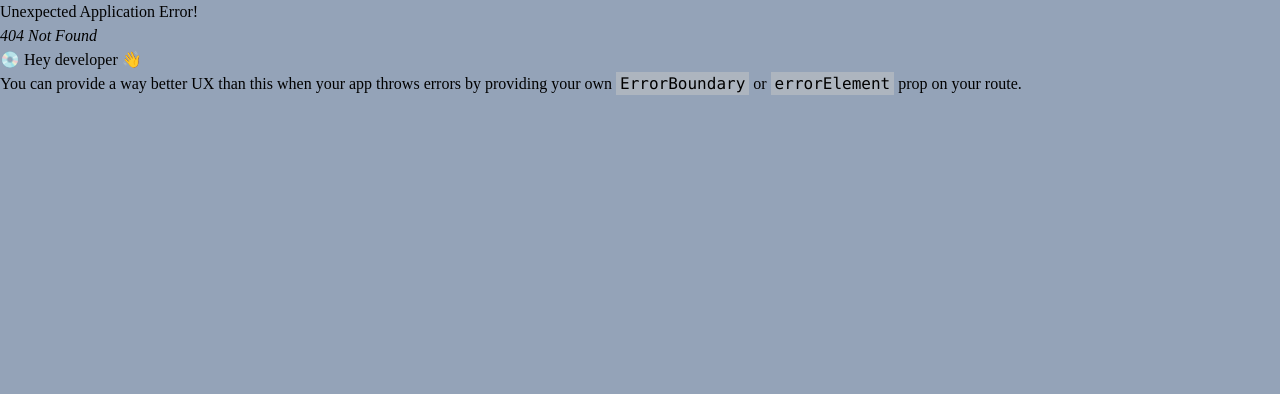
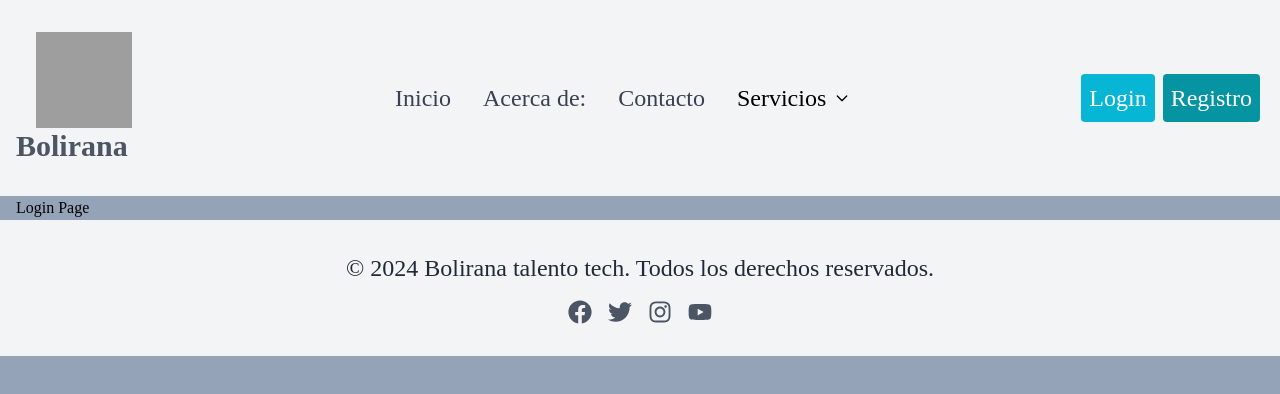
Before and after one commit to seguraedwin5/BoliranaTalentotech, a React (Vite) app: page /login in a window 1280 px wide. Before the commit this address had no page. Shown: the top 394 px of the page. Built offline with nearby package versions, Linux system fonts and the light colour scheme; grey boxes are pictures that could not be loaded; a web font is replaced by a local one.

Commit message:
se agregar las rutas login,registro,acercade,contacto y se hacen modificaciones al navba y se crea el footer

```diff
--- /dev/null
+++ b/src/layout/Footer.jsx
@@ -0,0 +1,50 @@
+import React from 'react';
+import { FaFacebook, FaTwitter, FaInstagram, FaYoutube } from 'react-icons/fa';
+
+const Footer = () => {
+  return (
+    <footer className="bg-gray-100 py-8">
+      <div className="container mx-auto flex flex-col items-center">
+        <div className="text-gray-800 text-sm: 2xl mb-4 text-2xl">
+          © 2024 Bolirana talento tech. Todos los derechos reservados.
+        </div>
+        <div className="flex space-x-4">
+          <a
+            href="https://www.facebook.com/tuempresa"
+            target="_blank"
+            rel="noopener noreferrer"
+            className="text-gray-600 hover:text-blue-600 transition-colors duration-300"
+          >
+            <FaFacebook size={24} />
+          </a>
+          <a
+            href="https://twitter.com/tuempresa"
+            target="_blank"
+            rel="noopener noreferrer"
+            className="text-gray-600 hover:text-blue-600 transition-colors duration-300"
+          >
+            <FaTwitter size={24} />
+          </a>
+          <a
+            href="https://www.instagram.com/tuempresa"
+            target="_blank"
+            rel="noopener noreferrer"
+            className="text-gray-600 hover:text-blue-600 transition-colors duration-300"
+          >
+            <FaInstagram size={24} />
+          </a>
+          <a
+            href="https://www.youtube.com/tuempresa"
+            target="_blank"
+            rel="noopener noreferrer"
+            className="text-gray-600 hover:text-blue-600 transition-colors duration-300"
+          >
+            <FaYoutube size={24} />
+          </a>
+        </div>
+      </div>
+    </footer>
+  );
+};
+
+export default Footer;
--- a/src/layout/Layout.jsx
+++ b/src/layout/Layout.jsx
@@ -1,16 +1,14 @@
 import { Outlet } from "react-router-dom";
 import Navbar from "./Navbar";
+import Footer from "./Footer";
 function Layout() {
   return (
     <div>
-      <header>
-        <Navbar></Navbar>
-      </header>
-
+      <Navbar></Navbar>
       <main className="container mx-auto px-4">
         <Outlet />
       </main>
-      <footer></footer>
+      <Footer></Footer>
     </div>
   );
 }
--- a/src/layout/Navbar.jsx
+++ b/src/layout/Navbar.jsx
@@ -6,52 +6,44 @@ const { Item } = Dropdown;
 
 function NavbarComponent() {
   return (
-    <Navbar fluid rounded>
-      <Brand>
-        <Link to={"/"}>
-          <img
-            src="/public/logo.png"
-            className="mr-3 h-9 sm:h-12"
-            alt="Flowbite React Logo"
-          />
-        </Link>
-        <span className="self-center whitespace-nowrap text-xl font-semibold dark:text-white">
+    <Navbar className="bg-gray-100 py-8">
+      <Link to={"/"} className="text-gray-600 font-bold mr-4 mb-4 md:mb-0 text-3xl">
+        <img src="/public/logo.png" className="mr-5 ml-5 h-16 w-16 sm:h-24 sm:w-24" alt="Logo" />
           Bolirana
-        </span>
-      </Brand>
-      <div className="flex md:order-2">
-        <div className="bg-cyan-500 p-2 mx-1 rounded text-white hover:bg-cyan-700">
-        <h4><Link to='/login'>Login</Link></h4>
-        </div>
-        <div className="bg-teal-500 p-2 mx-1 rounded text-white hover:bg-teal-700">
-        <h4><Link to='/registro'>Registro</Link></h4>
-        </div>
-      </div>
-
+      </Link>
       <Navbar.Collapse>
-        <Navbar.Link active>
-          <Link to="/">Home</Link>
+        <Navbar.Link>
+          <Link to="/" className="text-2xl">Inicio</Link>
         </Navbar.Link>
         <Navbar.Link>
-          <Link to="/">Mas</Link>
+          <Link to="/acercade" className="text-2xl">Acerca de:</Link>
         </Navbar.Link>
         <Navbar.Link>
-          <Link to="/">Contacto</Link>
+          <Link to="/contacto" className="text-2xl">Contacto</Link>
         </Navbar.Link>
-        <Dropdown arrowIcon={true} inline label={"Servicios"}>
-          <Item>
-            <Link to="/campeonatos">Campoeonato</Link>
+        <Dropdown arrowIcon={true} inline label={<span className="text-2xl">Servicios</span>} className="text-2xl">
+          <Item className="bg-gray-300">
+            <Link to="/campeonatos" className="text-2xl">Campoeonato</Link>
           </Item>
-          <Item>
-            <Link to="/eventos">Eventos</Link>
+          <Item className="bg-gray-300">
+            <Link to="/eventos" className="text-2xl">Eventos</Link>
           </Item>
-          <Item>
-            <Link to="/alquiler">Alquiler</Link>
+          <Item className="bg-gray-300">
+            <Link to="/alquiler" className="text-2xl">Alquiler</Link>
           </Item>
         </Dropdown>
         <Navbar.Toggle />
       </Navbar.Collapse>
+      <div className="flex md:order-2">
+        <div className="bg-cyan-500 p-2 mx-1 rounded text-white hover:bg-cyan-700">
+        <h4><Link to='/login' className="text-2xl">Login</Link></h4>
+        </div>
+        <div className="bg-teal-500 p-2 mx-1 rounded text-white hover:bg-teal-700">
+        <h4><Link to='/registro' className="text-2xl">Registro</Link></h4>
+        </div>
+      </div>
     </Navbar>
+
   );
 }
 export default NavbarComponent;
--- /dev/null
+++ b/src/pages/AcercaDe.jsx
@@ -0,0 +1,9 @@
+function AcercaDe() {
+    return (
+      <>
+        <h1>AcercaDe Page</h1>
+      </>
+    );
+  }
+
+  export default AcercaDe;
--- /dev/null
+++ b/src/pages/Contacto.jsx
@@ -0,0 +1,9 @@
+function Contacto() {
+    return (
+      <>
+        <h1>Contacto Page</h1>
+      </>
+    );
+  }
+
+  export default Contacto;
--- /dev/null
+++ b/src/pages/Login.jsx
@@ -0,0 +1,9 @@
+function Login() {
+    return (
+      <div>
+        <h1>Login Page</h1>
+      </div>
+    );
+  }
+
+  export default Login;
--- /dev/null
+++ b/src/pages/Registro.jsx
@@ -0,0 +1,9 @@
+function Registro() {
+    return (
+      <div>
+        <h1>Registro Page</h1>
+      </div>
+    );
+  }
+
+  export default Registro;
--- a/src/pages/index.jsx
+++ b/src/pages/index.jsx
@@ -2,5 +2,9 @@ import Alquiler from "./Alquiler";
 import Campeonatos from "./Campeonatos";
 import Eventos from "./Eventos";
 import Home from "./Home";
+import Login from "./Login";
+import Registro from "./Registro"
+import Contacto from "./Contacto";
+import AcercaDe from "./AcercaDe";
 
-export { Alquiler, Campeonatos, Eventos, Home };
+export { Alquiler, Campeonatos, Eventos, Home, Login, Registro,Contacto,AcercaDe };
--- a/src/routes/routes.jsx
+++ b/src/routes/routes.jsx
@@ -1,6 +1,6 @@
 import { createBrowserRouter } from "react-router-dom";
 import App from "../App";
-import { Alquiler, Campeonatos, Eventos, Home } from "../pages";
+import { Alquiler, Campeonatos, Eventos, Home, Login, Registro,Contacto,AcercaDe } from "../pages";
 export const routes = createBrowserRouter([
   {
     path: "/",
@@ -10,6 +10,10 @@ export const routes = createBrowserRouter([
       { path: "/campeonatos", element: <Campeonatos /> },
       { path: "/eventos", element: <Eventos /> },
       { path: "/alquiler", element: <Alquiler /> },
+      { path: "/login", element: <Login /> },
+      { path: "/registro", element: <Registro /> },
+      { path: "/contacto", element: <Contacto /> },
+      { path: "/acercade", element: <AcercaDe /> },
     ],
   },
 ]);
```
